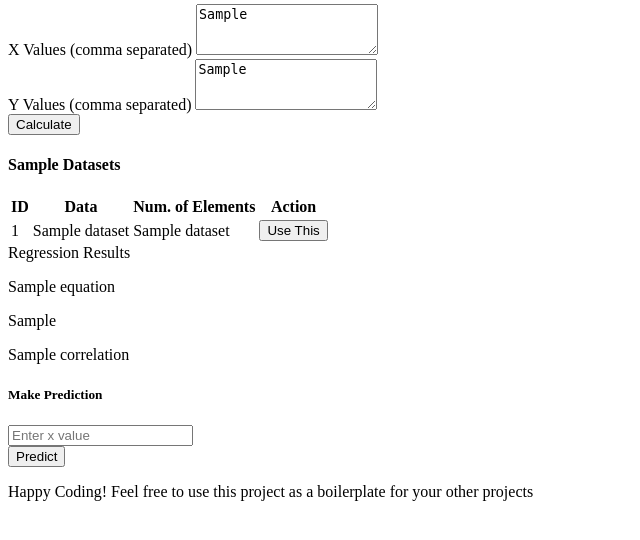
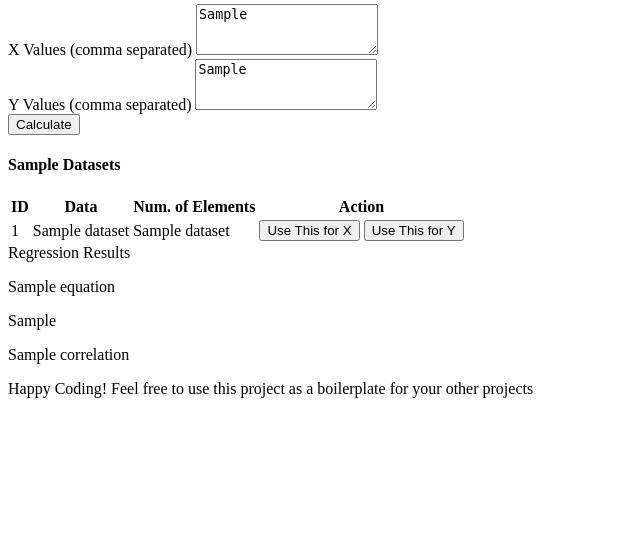
Before and after one commit to peiyan0/statistic-app, a Flask app: template templates/calculations/linear.html in a window 1280 px wide. Shown: the part 241-781 px from the top of the page, without its empty margins (0-640 px from the left). Run offline with Flask 3, Linux system fonts and the light colour scheme; the template is opened without the code that fills it: most values are stand-ins (such as "Sample title", 1, 10 or a date in 2020).

Commit message:
resolve issue with linear regression, removed prediction function

```diff
--- a/blueprints/linear.py
+++ b/blueprints/linear.py
@@ -28,15 +28,14 @@ def linear_regression_calc():
                                      error=error,
                                      sample_data=datasets)
 
-            equation, r_squared, correlation, predict_func = linear_regression([x_data, y_data])
+            equation, r_squared, correlation = linear_regression([x_data, y_data])
 
             result = {
                 'equation': equation,
                 'r_squared': r_squared,
                 'correlation': correlation,
                 'x_data': x_data,
-                'y_data': y_data,
-                'predict_func': predict_func
+                'y_data': y_data
             }
 
             add_to_history('Linear Regression',
--- a/statisticss/linear_regression.py
+++ b/statisticss/linear_regression.py
@@ -25,7 +25,7 @@ def linear_regression(data): # array of Xs and Ys
         return f"Coefficient of Correlation (r): {r:.4f}"
     def predict(X):
         return a + b*X
-    return regression_equation(), coefficient_of_determination(), coefficient_of_correlation(), predict
+    return regression_equation(), coefficient_of_determination(), coefficient_of_correlation()
 
 def result(data):
     equation, r_squared, correlation, predict_func = linear_regression(data)
--- a/templates/calculations/linear.html
+++ b/templates/calculations/linear.html
@@ -36,9 +36,12 @@
                         <td>{{ dataset[2] }}</td>
                         <td>
                             <button class="btn btn-sm btn-primary"
-                                    onclick="document.getElementById('x_data').value='{{ dataset[1]|replace('[', '')|replace(']', '') }}';
-                                             document.getElementById('y_data').value='{{ dataset[1]|replace('[', '')|replace(']', '') }}'">
-                                Use This
+                                    onclick="document.getElementById('x_data').value='{{ dataset[1]|replace('[', '')|replace(']', '') }}';">
+                                Use This for X
+                            </button>
+                            <button class="btn btn-sm btn-secondary"
+                                    onclick="document.getElementById('y_data').value='{{ dataset[1]|replace('[', '')|replace(']', '') }}';">
+                                Use This for Y
                             </button>
                         </td>
                     </tr>
@@ -62,36 +65,11 @@
                         <p>{{ result.r_squared }}</p>
                         <p>{{ result.correlation }}</p>
 
-                        <h5 class="mt-3">Make Prediction</h5>
-                        <form id="prediction-form" class="form-inline">
-                            <div class="form-group mr-2">
-                                <input type="number" class="form-control" id="predict_x" placeholder="Enter x value" step="any">
-                            </div>
-                            <button type="button" class="btn btn-secondary" onclick="predict()">Predict</button>
-                        </form>
-                        <div id="prediction-result" class="mt-2"></div>
-                    </div>
+                     </div>
                 </div>
             {% endif %}
         </div>
     </div>
 </div>
 
-<script>
-function predict() {
-    const xValue = parseFloat(document.getElementById('predict_x').value);
-    if (isNaN(xValue)) {
-        alert('Please enter a valid number');
-        return;
-    }
-
-    // In a real app, this would be an AJAX call to the server
-    // For this demo, we'll just show a message
-    document.getElementById('prediction-result').innerHTML = `
-        <div class="alert alert-info">
-            Prediction for x = ${xValue}: ${({{ result.predict_func(xValue) if result else '0' }}).toFixed(4)}
-        </div>
-    `;
-}
-</script>
 {% endblock %}
```
